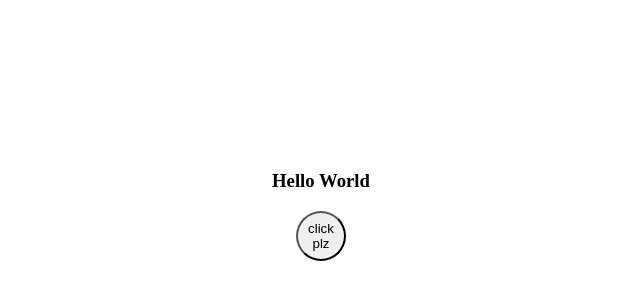
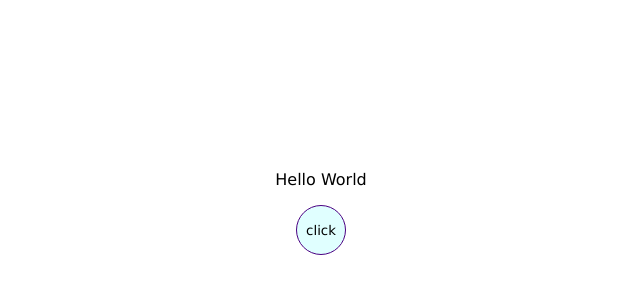
Before and after one commit to ilayivah/first-project, a plain HTML site: page index.html in a window 1280 px wide. Shown: the part 150-450 px from the top of the page, without its empty margins (319-959 px from the left). Drawn offline with Linux system fonts and the light colour scheme.

Commit message:
Add files via upload
Кнопка теперь выглядить более менее

```diff
--- a/index.html
+++ b/index.html
@@ -6,9 +6,9 @@
         <link rel="script" href="functions.py">
     </head>
     <body>
-        <h3>Hello World</h3>
+        <p>Hello World</p>
         <form>
-            <button id="gg"> click plz </button>
+            <button id="gg"> click </button>
         </form>
     </body>
 </html>
--- a/style.css
+++ b/style.css
@@ -3,7 +3,20 @@
      margin-top: 25%;
  }
 button#gg{
+    border: 1px solid #4B0082;
+    color: black;
     border-radius: 30px;
     height: 50px;
     width: 50px;
+    background-color: #E0FFFF;
+    font-family: 'Lucida Sans', 'Lucida Sans Regular', 'Lucida Grande', 'Lucida Sans Unicode', Geneva, Verdana, sans-serif;
 }
+button#gg:hover{
+    background:linear-gradient(#87CEFA,#00008B)
+}
+button#gg:active{
+    transform: translate(0, 2px);
+}
+p{
+    font-family: 'Lucida Sans', 'Lucida Sans Regular', 'Lucida Grande', 'Lucida Sans Unicode', Geneva, Verdana, sans-serif;
+}
```
